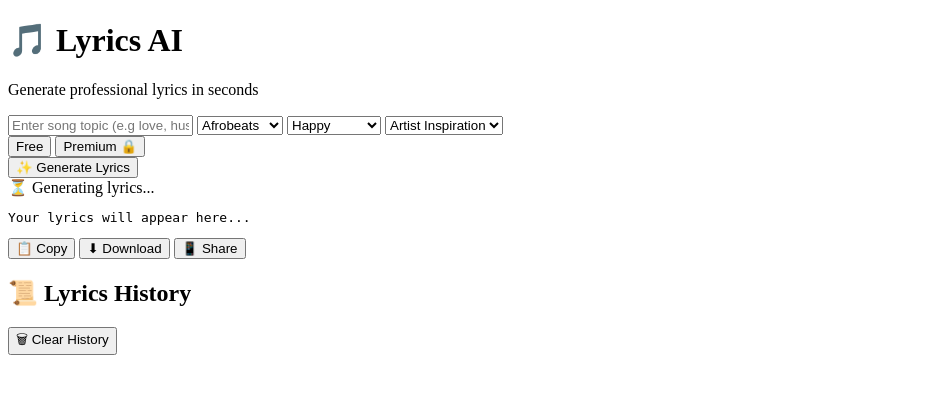
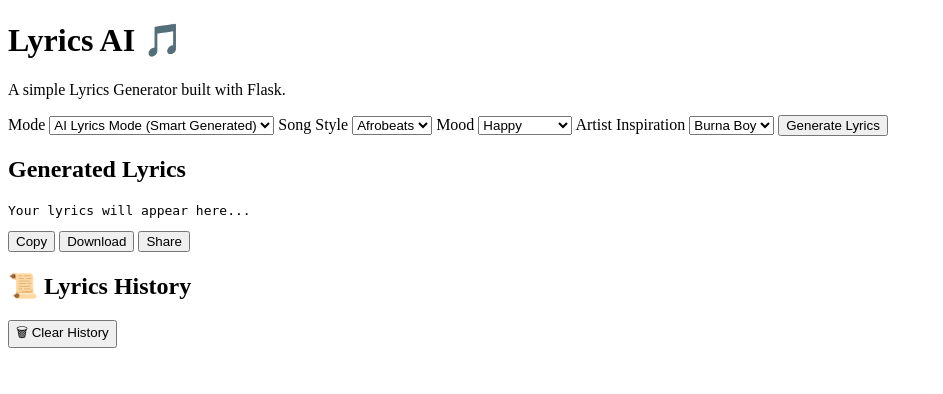
Before and after one commit to connormonday325-sketch/lyrics_generator, a Flask app: page / in a window 1280 px wide. Shown: the top 394 px of the page, without its empty margins (0-943 px from the left). Run offline with Flask 3, Linux system fonts and the light colour scheme.

Commit message:
Update index.html

```diff
--- a/templates/index.html
+++ b/templates/index.html
@@ -3,133 +3,104 @@
 <head>
   <meta charset="UTF-8">
   <meta name="viewport" content="width=device-width, initial-scale=1.0">
-  <title>Lyrics AI</title>
-  <link rel="stylesheet" href="/static/style.css">
+  <title>Lyrics AI 🎵</title>
+  <link rel="stylesheet" href="{{ url_for('static', filename='style.css') }}">
 </head>
 
 <body>
+  <div class="container">
+    <h1>Lyrics AI 🎵</h1>
+    <p class="subtitle">A simple Lyrics Generator built with Flask.</p>
 
-  <div class="container">
+    <div class="form-box">
+      <label>Mode</label>
+      <select id="mode">
+        <option value="ai">AI Lyrics Mode (Smart Generated)</option>
+        <option value="random">Random Lyrics Mode</option>
+      </select>
 
-    <h1>🎵 Lyrics AI</h1>
-    <p class="subtitle">Generate professional lyrics in seconds</p>
-
-    <input type="text" id="topic" placeholder="Enter song topic (e.g love, hustle, money)">
-
+      <label>Song Style</label>
       <select id="style">
         <option value="Afrobeats">Afrobeats</option>
-      <option value="Trap">Trap</option>
-      <option value="Drill">Drill</option>
-      <option value="Gospel">Gospel</option>
+        <option value="Hip-Hop">Hip-Hop</option>
         <option value="R&B">R&B</option>
-      <option value="Love Song">Love Song</option>
+        <option value="Pop">Pop</option>
       </select>
 
+      <label>Mood</label>
       <select id="mood">
         <option value="Happy">Happy</option>
         <option value="Sad">Sad</option>
         <option value="Motivational">Motivational</option>
-      <option value="Romantic">Romantic</option>
         <option value="Street">Street</option>
       </select>
 
+      <label>Artist Inspiration</label>
       <select id="artist">
-      <option value="None">Artist Inspiration</option>
+        <option value="Burna Boy">Burna Boy</option>
         <option value="Wizkid">Wizkid</option>
+        <option value="Drake">Drake</option>
         <option value="Davido">Davido</option>
-      <option value="Burna Boy">Burna Boy</option>
-      <option value="Asake">Asake</option>
-      <option value="Omah Lay">Omah Lay</option>
-      <option value="Rema">Rema</option>
-      <option value="Drake">Drake</option>
       </select>
 
-    <div class="modeBox">
-      <button class="modeBtn active" id="freeModeBtn">Free</button>
-      <button class="modeBtn" id="premiumModeBtn">Premium 🔒</button>
+      <button class="generate-btn" onclick="generateLyrics()">Generate Lyrics</button>
     </div>
 
-    <button class="generateBtn" onclick="generateLyrics()">✨ Generate Lyrics</button>
+    <div class="output-box">
+      <h2>Generated Lyrics</h2>
+      <pre id="lyricsOutput">Your lyrics will appear here...</pre>
 
-    <div id="loading" class="loading hidden">
-      ⏳ Generating lyrics...
+      <div class="btn-row">
+        <button class="copy-btn" onclick="copyLyrics()">Copy</button>
+        <button class="download-btn" onclick="downloadLyrics()">Download</button>
+        <button class="share-btn" onclick="shareLyrics()">Share</button>
+      </div>
     </div>
 
-    <div class="outputBox" id="outputBox">
-      <pre id="output">Your lyrics will appear here...</pre>
-    </div>
-
-    <div class="buttons">
-      <button class="copyBtn" onclick="copyLyrics()">📋 Copy</button>
-      <button class="downloadBtn" onclick="downloadLyrics()">⬇ Download</button>
-      <button class="shareBtn" onclick="shareLyrics()">📱 Share</button>
-    </div>
-
-    <div class="historyBox">
+    <div class="history-box">
       <h2>📜 Lyrics History</h2>
       <div id="historyList"></div>
-      <button class="clearBtn" onclick="clearHistory()">🗑 Clear History</button>
+      <button class="clear-btn" onclick="clearHistory()">🗑 Clear History</button>
     </div>
-
   </div>
 
   <script>
-  let mode = "free";
-
-  const freeBtn = document.getElementById("freeModeBtn");
-  const premiumBtn = document.getElementById("premiumModeBtn");
-
-  freeBtn.onclick = () => {
-    mode = "free";
-    freeBtn.classList.add("active");
-    premiumBtn.classList.remove("active");
-  };
-
-  premiumBtn.onclick = () => {
-    alert("Premium Mode is locked 🔒\n\nLater we will connect Paystack so users can unlock Premium.");
-    mode = "premium";
-    premiumBtn.classList.add("active");
-    freeBtn.classList.remove("active");
-  };
+    let history = [];
 
     async function generateLyrics() {
-    const topic = document.getElementById("topic").value;
+      const mode = document.getElementById("mode").value;
       const style = document.getElementById("style").value;
       const mood = document.getElementById("mood").value;
       const artist = document.getElementById("artist").value;
 
-    document.getElementById("loading").classList.remove("hidden");
+      const formData = new FormData();
+      formData.append("mode", mode);
+      formData.append("style", style);
+      formData.append("mood", mood);
+      formData.append("artist", artist);
 
       const response = await fetch("/generate", {
         method: "POST",
-      headers: { "Content-Type": "application/json" },
-      body: JSON.stringify({ topic, style, mood, artist, mode })
+        body: formData
       });
 
       const data = await response.json();
+      document.getElementById("lyricsOutput").textContent = data.lyrics;
 
-    document.getElementById("loading").classList.add("hidden");
-
-    if (data.error) {
-      alert(data.message);
-      return;
-    }
-
-    document.getElementById("output").textContent = data.lyrics;
-
-    saveToHistory(data.lyrics);
-    loadHistory();
+      // Save history
+      history.push(data.lyrics);
+      updateHistory();
     }
 
     function copyLyrics() {
-    const lyrics = document.getElementById("output").textContent;
-    navigator.clipboard.writeText(lyrics);
+      const text = document.getElementById("lyricsOutput").textContent;
+      navigator.clipboard.writeText(text);
       alert("Lyrics copied!");
     }
 
     function downloadLyrics() {
-    const lyrics = document.getElementById("output").textContent;
-    const blob = new Blob([lyrics], { type: "text/plain" });
+      const text = document.getElementById("lyricsOutput").textContent;
+      const blob = new Blob([text], { type: "text/plain" });
       const link = document.createElement("a");
       link.href = URL.createObjectURL(blob);
       link.download = "lyrics.txt";
@@ -137,52 +108,37 @@
     }
 
     function shareLyrics() {
-    const lyrics = document.getElementById("output").textContent;
-
+      const text = document.getElementById("lyricsOutput").textContent;
       if (navigator.share) {
         navigator.share({
           title: "Lyrics AI",
-        text: lyrics
+          text: text
         });
       } else {
-      alert("Sharing not supported on this device.");
+        alert("Share not supported on this device.");
       }
     }
 
-  function saveToHistory(lyrics) {
-    let history = JSON.parse(localStorage.getItem("lyricsHistory")) || [];
-    history.unshift(lyrics);
-
-    if (history.length > 10) {
-      history.pop();
-    }
-
-    localStorage.setItem("lyricsHistory", JSON.stringify(history));
-  }
-
-  function loadHistory() {
-    let history = JSON.parse(localStorage.getItem("lyricsHistory")) || [];
+    function updateHistory() {
       const historyList = document.getElementById("historyList");
       historyList.innerHTML = "";
 
-    history.forEach((item, index) => {
-      const div = document.createElement("div");
-      div.className = "historyItem";
-      div.innerText = "Lyrics " + (index + 1) + " (Tap to open)";
-      div.onclick = () => {
-        document.getElementById("output").textContent = item;
+      history.forEach((lyrics, index) => {
+        const item = document.createElement("div");
+        item.className = "history-item";
+        item.textContent = "Lyrics " + (index + 1) + " (Tap to open)";
+        item.onclick = () => {
+          document.getElementById("lyricsOutput").textContent = lyrics;
         };
-      historyList.appendChild(div);
+        historyList.appendChild(item);
       });
     }
 
     function clearHistory() {
-    localStorage.removeItem("lyricsHistory");
-    loadHistory();
+      history = [];
+      updateHistory();
       alert("History cleared!");
     }
-
-  loadHistory();
   </script>
 
 </body>
```
Lines whose indentation alone changed are shown as unchanged.
